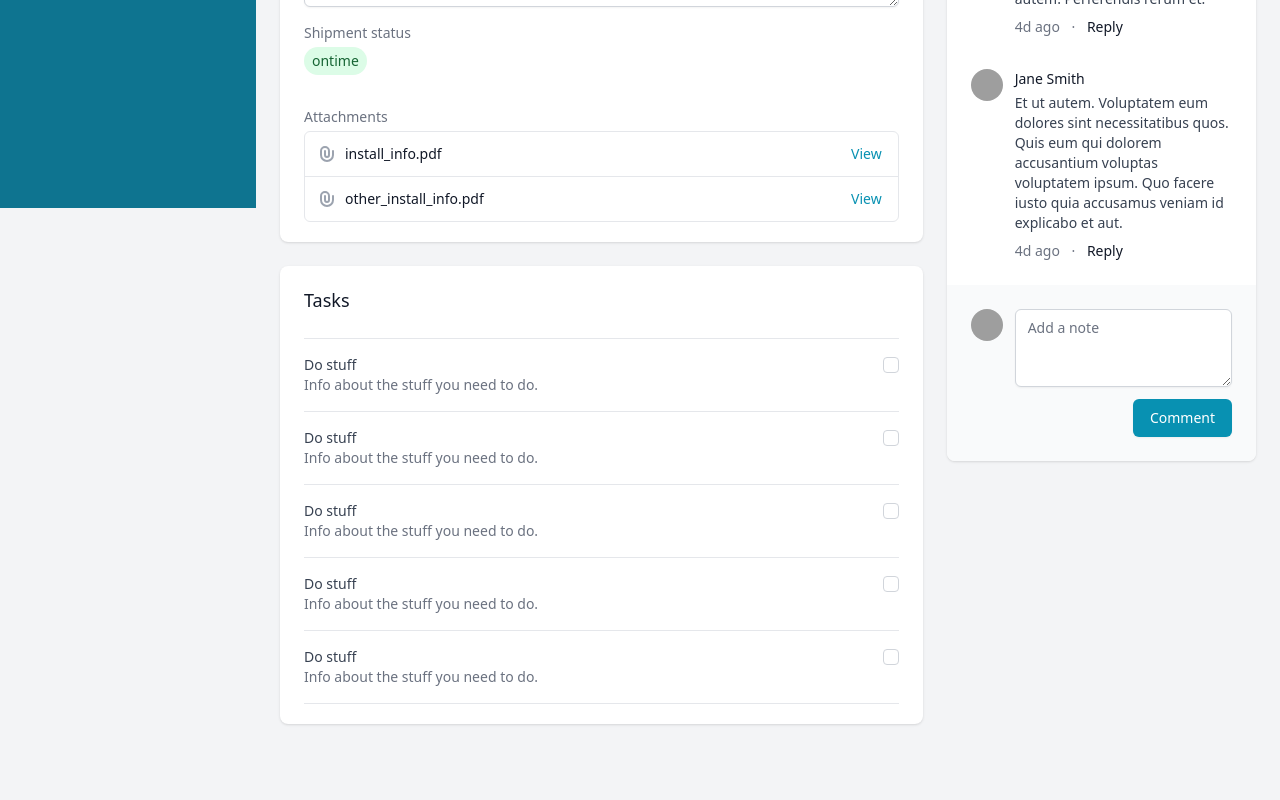
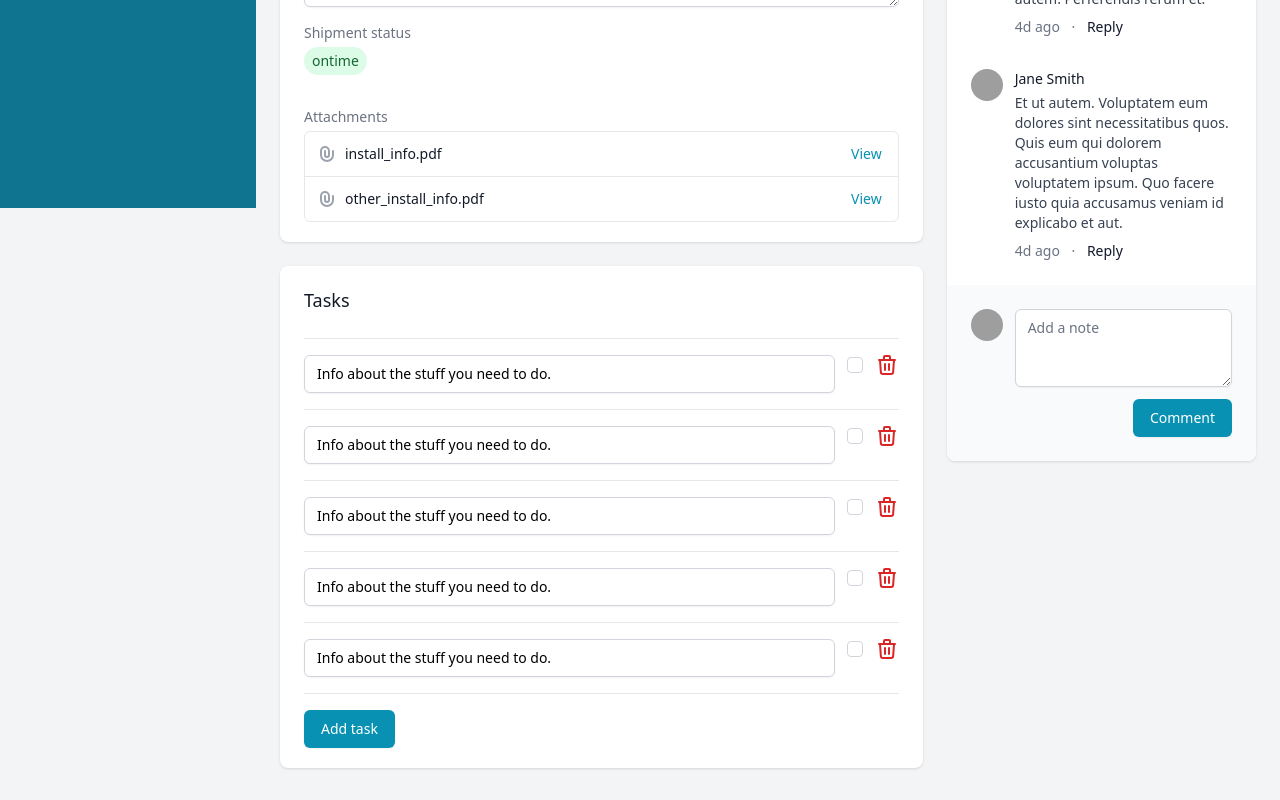
Before and after one commit to itsmejoeyb/hts, a Next.js app: page /workorders/1 in a window 1280 px wide. Shown: the part 592-1392 px from the top of the page. Before the commit the page ends 1348 px from the top, so only its background shows below. Built offline with nearby package versions, Linux system fonts and the light colour scheme; grey boxes are pictures that could not be loaded.

Commit message:
created task repeater

```diff
--- a/pages/workorders/[slug].tsx
+++ b/pages/workorders/[slug].tsx
@@ -5,6 +5,7 @@ import type { NextPage } from "next"
 import {
     PaperClipIcon,
 } from '@heroicons/react/solid'
+import { TrashIcon } from '@heroicons/react/outline'
 import useGetWorkOrder from '@hooks/useGetWorkOrder'
 import { formJson } from '../../dummy-data/data'
 import FormElement from '@components/FormElement'
@@ -84,6 +85,18 @@ const WorkOrder: NextPage<Props> = (props) => {
 
     const [workOrder, setWorkOrder] = useState(project)
     const [tasks, setTasks] = useState(project.tasks)
+
+  const addClick = () => {
+    //@ts-ignore
+    setTasks([...tasks, {id: tasks.length + 1, title: '', description: '', created: '', completed: false}])
+  }
+
+  const removeClick = (id: number) => {
+    let vals = [...tasks];
+    vals.splice(vals.findIndex(item => item.id === id), 1)
+    //@ts-ignore
+    setTasks(vals);
+  }
 
     return (
         <div className='pt-8'>
@@ -173,10 +186,15 @@ const WorkOrder: NextPage<Props> = (props) => {
                       {tasks.map((task) => (
                         <div key={task.id} className="relative flex items-start py-4">
                           <div id='title' className={classNames(task.completed ? "line-through" : "", "min-w-0 flex-1 text-sm ")}>
-                            <label htmlFor={`task-${task.id}`} className={classNames(task.completed ? "text-gray-300" : "text-gray-700","font-medium select-none")}>
+                            {/* <label htmlFor={`task-${task.id}`} className={classNames(task.completed ? "text-gray-300" : "text-gray-700","font-medium select-none")}>
                               {task.title}
-                            </label>
-                            <p className={classNames(task.completed ? "text-gray-300" : "text-gray-500",'')}>{task.description}</p>
+                            </label> */}
+                            <input
+                              type="text"
+                              name={`task-${task.id}`}
+                              defaultValue={task.description}
+                              className={classNames(task.completed ? "text-gray-300" : "",'shadow-sm focus:ring-cyan-500 focus:border-cyan-500 block w-full sm:text-sm border-gray-300 rounded-md')}
+                            />
                           </div>
                           <div className="ml-3 flex items-center h-5">
                             <input
@@ -191,9 +209,23 @@ const WorkOrder: NextPage<Props> = (props) => {
                               }}
                             />
                           </div>
+                          <div className="ml-3 flex items-center h-5">
+                            <button
+                              onClick={() => removeClick(task.id)}
+                            >
+                              <TrashIcon className='h-6 w-6 text-red-600'/>
+                              </button>
+                          </div>
                         </div>
                       ))}
                     </div>
+                    <button
+                      type="submit"
+                      className="ml-auto mt-4 inline-flex items-center justify-center px-4 py-2 border border-transparent text-sm font-medium rounded-md shadow-sm text-white bg-cyan-600 hover:bg-cyan-700 focus:outline-none focus:ring-2 focus:ring-offset-2 focus:ring-cyan-500"
+                      onClick={addClick}
+                    >
+                      Add task
+                    </button>
                   </fieldset>
                 </div>
               </div>
```
